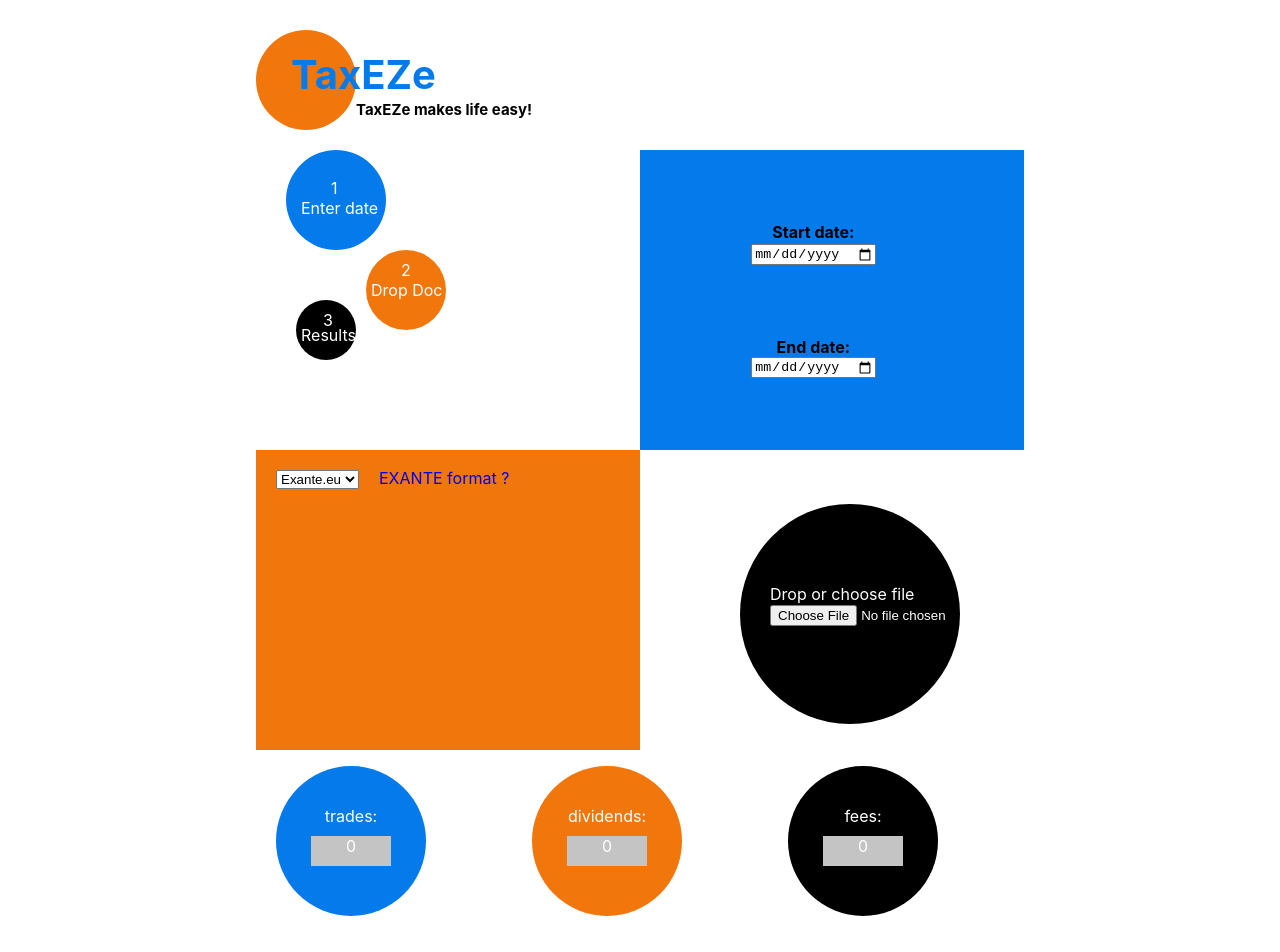
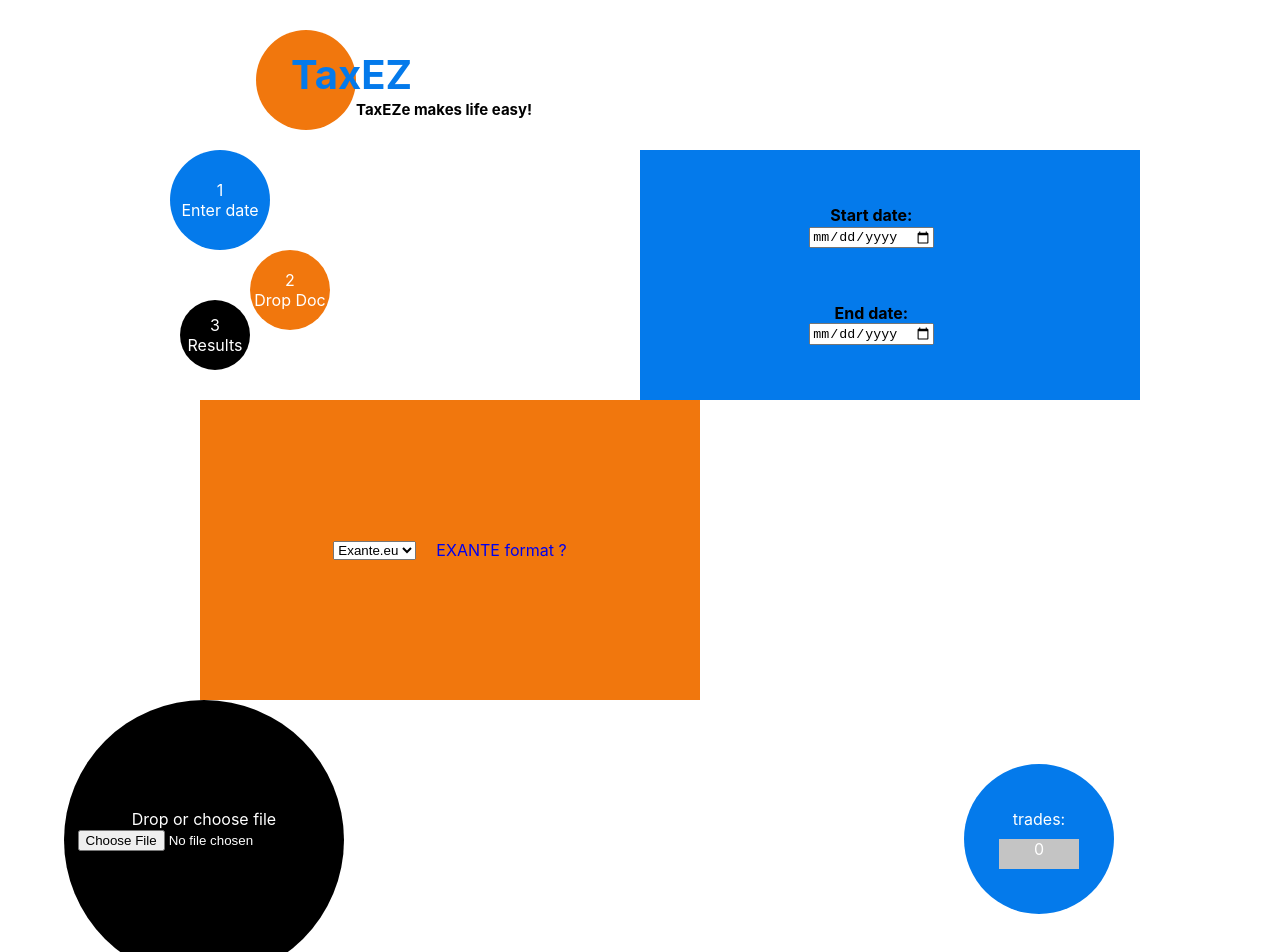
Before and after one commit to andrewmiroshnichenko/trading-taxes, a React (Create React App) app: page / in a window 1280 px wide. Shown: the top 952 px of the page. Before the commit the page ends 916 px from the top, so only its background shows below. Built offline with nearby package versions, Linux system fonts and the light colour scheme.

Commit message:
changed css to use inline-flex for most elements

```diff
--- a/public/index.html
+++ b/public/index.html
@@ -31,7 +31,7 @@
       <div class="header-title">
         <div class="header-title-circle"></div>
         <div class="header-title-main">
-          TaxEZe
+          TaxEZ
         </div>
         <div class="header-subtitle">
           TaxEZe makes life easy!
--- a/src/components/BrokerSelect.tsx
+++ b/src/components/BrokerSelect.tsx
@@ -33,18 +33,18 @@
   );
 
   return (
-    <span className="broker-select-tile">
+    <div className="broker-select-tile">
       <select className="broker-select" value={selectedBroker} onChange={onBrokerTypeChange}>
         {options}
       </select>
-      <span className="selected-broker-info-link">
+      <div className="selected-broker-info-link">
         <Link
           to={`/${selectedBroker.toLowerCase()}-details`}
           style={{ marginLeft: 20 }}
         >
           {selectedBroker} format ?
       </Link>
-      </span>
-    </span>
+      </div>
+    </div>
   );
 };
--- a/src/components/DataSubsection.tsx
+++ b/src/components/DataSubsection.tsx
@@ -14,20 +14,20 @@
   isHidden,
 }) => {
   return isHidden ? null : (
-    <span className={`${datasetProp}`}>
-      <span className={`${datasetProp}-text`}>
+    <div className={`${datasetProp}`}>
+      <div className={`${datasetProp}-text`}>
         <div>{datasetProp}:</div>
         <div className= {`${datasetProp}-number`}>{total}</div>
-      </span>
-      <span className ={`${datasetProp}-report`}>
+      </div>
+      <div className ={`${datasetProp}-report`}>
       <DownloadLink
         fileName={`${datasetProp}.csv`}
         dataset={dataset}
         // text={`Download ${datasetProp} CSV`}
         text = {`Report`}
       />
-      </span>
-      <div className={`${datasetProp}-circle`}></div>
-    </span>
+      </div>
+      {/* <div className={`${datasetProp}-circle`}></div> */}
+    </div>
   );
 };
--- a/src/components/FileInput.tsx
+++ b/src/components/FileInput.tsx
@@ -68,9 +68,8 @@
   return (
     <>
 
-      <span className="file-input-tile">
+      <div className="file-input-tile">
 
-      <div className="file-input-both">
         <label htmlFor="main-file-input">
           <div className="drop-file-text">
             Drop or choose file
@@ -82,10 +81,8 @@
         {excludedOperations.length ? (
           <p>Excluding: {excludedOperations.join(", ")}</p>
           ) : null}
+
       </div>
-          <div className="file-input-circle"></div>
-
-      </span>
     </>
   );
 };
--- a/src/components/TimeRangeSelect.tsx
+++ b/src/components/TimeRangeSelect.tsx
@@ -23,17 +23,14 @@
         <div className="info-step-1">
           <div className="info-step-1-1">1</div>
           <div className="info-step-1-text">Enter date</div>
-          <div className="info-step-1-circle"></div>
         </div>
         <div className="info-step-2">
           <div className="info-step-2-2">2</div>
           <div className="info-step-2-text">Drop Doc</div>
-          <div className="info-step-2-circle"></div>
         </div>
         <div className="info-step-3">
           <div className="info-step-3-3">3</div>
           <div className="info-step-3-text">Results</div>
-          <div className="info-step-3-circle"></div>
         </div>
       </div>
       <div className="time-range-tile">
--- a/src/index.css
+++ b/src/index.css
@@ -1,25 +1,33 @@
+* {
+  box-sizing: border-box;
+}
+
+
 body {
+
   margin: 0;
-  font-family: -apple-system, BlinkMacSystemFont, 'Segoe UI', 'Roboto', 'Oxygen',
-    'Ubuntu', 'Cantarell', 'Fira Sans', 'Droid Sans', 'Helvetica Neue',
-    sans-serif;
+  font-family: -apple-system, BlinkMacSystemFont, "Segoe UI", "Roboto", "Oxygen", "Ubuntu", "Cantarell", "Fira Sans",
+    "Droid Sans", "Helvetica Neue", sans-serif;
   -webkit-font-smoothing: antialiased;
   -moz-osx-font-smoothing: grayscale;
   /* color: red; */
 }
 
-a, a:link, a:visited, a:focus, a:hover, a:active{
+a,
+a:link,
+a:visited,
+a:focus,
+a:hover,
+a:active {
   /* color:olive; */
-  text-decoration:none;
+  text-decoration: none;
   /* color : white; */
   /* cursor: crosshair; */
 }
 
 code {
-  font-family: source-code-pro, Menlo, Monaco, Consolas, 'Courier New',
-    monospace;
+  font-family: source-code-pro, Menlo, Monaco, Consolas, "Courier New", monospace;
 }
-
 
 .header {
   position: relative;
@@ -30,30 +38,29 @@
   width: 100px;
   position: absolute;
   /* left: 25vw; */
-  left : 20%;
-  right:20%;
-  top : 30px;
+  left: 20%;
+  right: 20%;
+  top: 30px;
 }
 
 .header-title-circle {
   height: 100px;
   width: 100px;
-    background-color: #F1770D;
+  background-color: #f1770d;
   border-radius: 50%;
   position: absolute;
   /* top : 30px; */
   /* left: 100px; */
   z-index: 1;
-
 }
 
 .header-title-main {
   /* background-color : yellow; */
   /* padding-left: 26vw; */
   position: absolute;
-  top : 20px;
+  top: 20px;
   left: 35px;
-  color : #047AEB;
+  color: #047aeb;
   font-size: 40px;
   font-weight: bold;
   z-index: 2;
@@ -61,188 +68,123 @@
 
 .header-subtitle {
   /* background-color : yellow; */
-  position : absolute;
-  left : 100px;
-  top : 70px;
+  position: absolute;
+  left: 100px;
+  top: 70px;
   width: 30vw;
   z-index: 2;
-  color : black;
+  color: black;
   font-size: 15px;
   font-weight: bold;
 }
 
-
 .steps-dates-row {
   display: flex;
   justify-content: center;
-  /* position: relative; */
-  height: 300px;
-  /* display: flex; */
-  /* flex-direction: row; */
-  /* flex-wrap: nowrap; */
-  /* justify-content: space-evenly; */
+  flex-direction: row;
+  flex-wrap: wrap;
 }
 
 .info-steps {
-  width: 30%;
+  width: 500px;
+  height: 250px;
   /* background: turquoise; */
   /* display: flex; */
   position: relative;
+  display: inline-flex;
 }
 
 .info-step-1 {
   /* display: inline; */
   position: absolute;
-  /* display: flex; */
-  /* flex-direction: column; */
-  left : 30px;
-  top : 0px;
+  display: flex;
+  flex-direction: column;
+  justify-content: center;
+  align-items: center;
+  left: 30px;
+  top: 0px;
+  height: 100px;
+  width: 100px;
+  background-color: #047aeb;
+  border-radius: 50%;
 }
 
 .info-step-1-1 {
-  position: absolute;
-  left: 45px;
-  top : 28px;
-  z-index: 2;
   color: white;
-  /* font-weight: bold;*/
-
 }
 
 .info-step-1-text {
-  position: absolute;
-  width: 100px;
-  z-index: 2;
-  top : 48px;
-  left : 15px;
   color: white;
-  /* font-weight: bold; */
-
 }
-
-
-.info-step-1-circle {
-  height: 100px;
-  width: 100px;
-  background-color: #047AEB;
-  border-radius: 50%;
-  position: absolute;
-  z-index: 1;
-}
-
 
 .info-step-2 {
   /* display: inline; */
   position: absolute;
-  /* display: flex; */
-  /* flex-direction: column; */
-  left : 110px;
-  top : 100px;
+  display: flex;
+  flex-direction: column;
+  justify-content: center;
+  align-items: center;
+  left: 110px;
+  top: 100px;
+  height: 80px;
+  width: 80px;
+  background-color: #f1770d;
+  border-radius: 50%;
 }
 
-.info-step-2-circle {
-  height: 80px;
-  width: 80px;
-  background-color: #F1770D;
-  border-radius: 50%;
-  position: absolute;
-  z-index: 1;
-}
-
-
 .info-step-2-2 {
-  position: absolute;
-  left: 35px;
-  top : 10px;
-  z-index: 2;
   color: white;
-  /* font-weight: bold;*/
-
+  /* font-weight: bold; */
 }
 
 .info-step-2-text {
-  position: absolute;
-  width: 100px;
-  z-index: 2;
-  top : 30px;
-  left : 5px;
   color: white;
   /* font-weight: bold; */
-
 }
 
 .info-step-3 {
   /* display: inline; */
   position: absolute;
-  /* display: flex; */
-  /* flex-direction: column; */
-  left : 40px;
-  top : 150px;
+  height: 70px;
+  width: 70px;
+  background-color: black;
+  border-radius: 50%;
+  display: flex;
+  flex-direction: column;
+  justify-content: center;
+  align-items: center;
+  left: 40px;
+  top: 150px;
 }
 
-.info-step-3-circle {
-  height: 60px;
-  width: 60px;
-  background-color: black;
-  border-radius: 50%;
-  position: absolute;
-  z-index: 1;
+.info-step-3-3 {
+  color: white;
+}
+
+.info-step-3-text {
+  color: white;
 }
 
 
-.info-step-3-3 {
-  position: absolute;
-  left: 27px;
-  top : 10px;
-  z-index: 2;
-  color: white;
-  /* font-weight: bold;*/
-
-}
-
-.info-step-3-text {
-  position: absolute;
-  width: 100px;
-  z-index: 2;
-  top : 25px;
-  left : 5px;
-  color: white;
-  /* font-weight: bold; */
-
-}
-
-
-#root {
-  /* width: 50%; */
-  /* margin: 0 auto; */
-  /* margin-left: 10vw; */
-  /* margin-top: 10vh; */
-
-}
-
 .time-range-tile {
-  background: #047AEB;
-  /* margin-top: 5vh; */
-   width: 30%;
-  /* background: yellow;  */
-  display: flex;
+  background: #047aeb;
+  width: 500px;
+  height: 250px;
+  display: inline-flex;
   flex-direction: column;
   align-items: center;
-  /* align-content: center; */
 
-  /* display: inline; */
   justify-content: space-evenly;
 }
 
-.start-date-container  {
-  /* background: red; */
+.start-date-container {
   width: 70%;
   display: flex;
   flex-direction: column;
   align-items: center;
 }
 
-.end-date-container  {
+.end-date-container {
   /* background: red; */
   width: 70%;
   display: flex;
@@ -256,105 +198,72 @@
   /* color: red; */
 }
 
-.end-date-text  {
+.end-date-text {
   font-size: 16px;
   font-weight: bold;
 }
 
 .broker-select-tile {
-  background: #F1770D;
-  /* margin-top: 5vh; */
-  width: 30%;
+  background: #f1770d;
+  width: 500px;
   height: 300px;
-  margin-left: 20vw;
-  /* justify-content: center; */
-  /* display: flex; */
-  /* justify-content: center; */
-  /* align-items: center; */
-  display: inline-block;
-  position: relative;
-  /* padding-left: 20px; */
-  /* padding-top: 20px; */
-}
-
-.broker-select {
-  margin-left : 20px;
-  margin-top: 20px;
-}
-
-.selected-broker-info-link {
-  /* position: absolute; */
-  /* top : 50px; */
+  margin-left: 200px;
+  display: inline-flex;
+  justify-content: center;
+  align-items: center;
 }
 
 
+
 .file-input-tile {
-  /* background: #F1770D; */
-  /* margin-top: 5vh; */
-   width: 10vw;
-   /* height: 400px; */
-   display: inline-block;
-   margin-right: 20vw;
-   position: relative;
+
+  margin-left : 5vw;
+  display: inline-flex;
+
+  flex-direction: column;
+  justify-content: center;
+  align-items: center;
+  height: 280px;
+  width: 280px;
+  margin-right: 300px;
+  background-color: black;
+  border-radius: 50%;
+  color: white;
 }
 
-.file-input-both {
-  position: absolute;
-  z-index: 2;
-  left : 130px;
-  top : 100px;
-  color: white;
-
-}
-
-.file-input-circle {
-  height: 220px;
-  width: 220px;
-  background-color: black;
-  border-radius: 50%;
-  position: absolute;
-  z-index: 1;
-  top : 20px;
-  left : 100px;
+.file-input-tile::after{
+  content: "\a";
+  white-space: pre;
 }
 
 .trades {
   width: 20%;
-  margin-left: 20vw;
-  display: inline-block;
-  position: relative;
-  /* color: #047AEB; */
-}
-
-.trades-circle {
+  margin-left: 25vw;
+  margin-top: 20px;
+  margin-right: 5vw;
   height: 150px;
   width: 150px;
-  background-color: #047AEB;
+  background-color: #047aeb;
   border-radius: 50%;
-  position: absolute;
-  z-index: 1;
-  /* top : 20px; */
-  left : 20px;
+  display: inline-flex;
+  align-items: center;
+  justify-content: center;
 }
 
 .trades-text {
-  position: absolute;
-  z-index: 2;
   color: white;
-  left: 55px;
-  top : 40px;
   text-align: center;
 }
 
 .trades-number {
-  margin-top: 10px;
-  background-color: #C4C4C4;
+  background-color: #c4c4c4;
   width: 80px;
   height: 30px;
+  margin-top: 10px;
   text-align: center;
   vertical-align: middle;
 }
-
+/*
 .trades-report a{
   text-decoration: underline;
   position: absolute;
@@ -362,104 +271,77 @@
   left  : 70px;
   z-index: 2;
   color:  white;
-}
+} */
 
 .dividends {
   width: 20%;
-  /* margin-left: 20vw; */
-  display: inline-block;
-  position: relative;
-  /* color: #F1770D; */
-}
-
-.dividends-circle {
+  margin-right: 5vw;
+  display: inline-flex;
+  justify-content: center;
+  align-items: center;
   height: 150px;
   width: 150px;
-  background-color: #F1770D;
+  background-color: #f1770d;
   border-radius: 50%;
-  position: absolute;
-  z-index: 1;
-  /* top : 20px; */
-  left : 20px;
 }
 
 .dividends-text {
-  position: absolute;
-  z-index: 2;
   color: white;
-  left: 55px;
-  top : 40px;
   text-align: center;
 }
 
 .dividends-number {
   margin-top: 10px;
-  background-color: #C4C4C4;
+  background-color: #c4c4c4;
   width: 80px;
   height: 30px;
   text-align: center;
   vertical-align: middle;
 }
 
-.dividends-report a{
+.dividends-report a {
   position: absolute;
-  top : 110px;
-  left  : 70px;
+  top: 110px;
+  left: 70px;
   z-index: 2;
-  color:  white;
+  color: white;
   text-decoration: underline;
 }
 
-
 .fees {
   width: 20%;
-  /* margin-left: 20vw; */
-  display: inline-block;
-  position: relative;
-}
-
-.fees-circle {
+  margin-right: 5vw;
+  display: inline-flex;
+  justify-content: center;
+  align-items: center;
   height: 150px;
   width: 150px;
   background-color: black;
   border-radius: 50%;
-  position: absolute;
-  z-index: 1;
-  /* top : 20px; */
-  left : 20px;
 }
 
 .fees-text {
-  position: absolute;
-  z-index: 2;
   color: white;
-  left: 55px;
-  top : 40px;
   text-align: center;
 }
 
 .fees-number {
   margin-top: 10px;
-  background-color: #C4C4C4;
+  background-color: #c4c4c4;
   width: 80px;
   height: 30px;
   text-align: center;
   vertical-align: middle;
 }
 
-.fees-report a{
+.fees-report a {
   position: absolute;
-  top : 110px;
-  left  : 70px;
+  top: 110px;
+  left: 70px;
   z-index: 2;
-  color:  white;
+  color: white;
   text-decoration: underline;
 }
-
-
-
-
-
 
 /* .drop-file-text {
   margin-bottom : 1vh;
```
Also changed, not shown: package.json (+9 -8 lines). Lines whose indentation alone changed are shown as unchanged.
